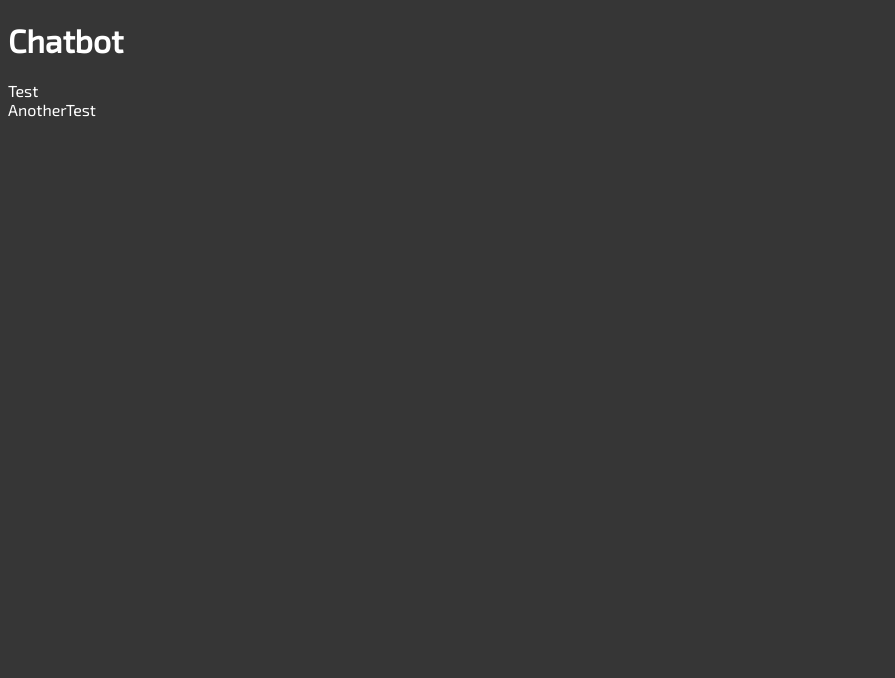
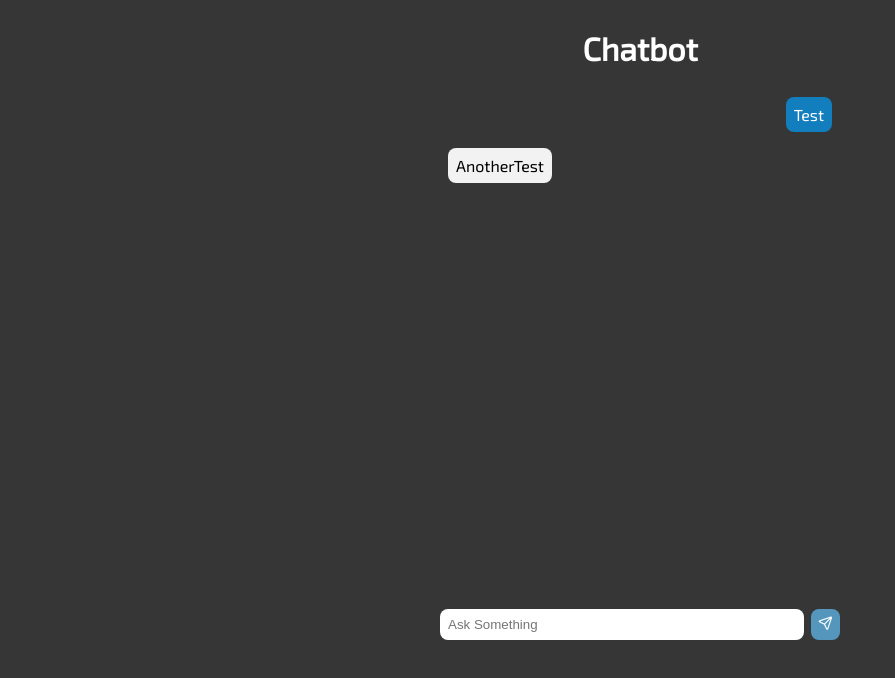
Before and after one commit to lrsbn/chatbot, a React (Create React App) app in the folder chatbot/: page / in a window 1280 px wide. Shown: the top 678 px of the page, without its empty margins (0-895 px from the left). Built offline with nearby package versions, Linux system fonts and the light colour scheme.

Commit message:
Generelles Aussehen

```diff
--- a/chatbot/package.json
+++ b/chatbot/package.json
@@ -7,10 +7,12 @@
     "@testing-library/react": "^11.2.7",
     "@testing-library/user-event": "^12.8.3",
     "firebase": "^9.0.0",
+    "primeicons": "^4.1.0",
     "react": "^17.0.2",
     "react-dom": "^17.0.2",
     "react-firebase-hooks": "^3.0.4",
     "react-scripts": "4.0.3",
+    "react-transition-group": "^4.4.2",
     "sass": "^1.38.2",
     "web-vitals": "^1.1.2"
   },
--- a/chatbot/src/components/App.jsx
+++ b/chatbot/src/components/App.jsx
@@ -2,6 +2,8 @@ import React from 'react';
 import { ChatMessage } from './ChatMessage';
 
 export const App = () => {
+    const [currentMessage, setCurrentMessage] = React.useState("");
+
     const messages = [
         {
             text: "Test",
@@ -15,14 +17,23 @@ export const App = () => {
         }
     ]
 
+    const submitMessage = () => {
+
+    }
+
     return(
         <div className="chatbot">
-            <h1>Chatbot</h1>
             <div className="content">
-                {console.log(messages)}
-                {messages && messages.map(msg => {
-                    return <ChatMessage key={msg.key} message={msg} />
-                })}
+                <h1>Chatbot</h1>
+                <div className="chat-room">
+                    {messages && messages.map(msg => {
+                        return <ChatMessage key={msg.key} message={msg} />
+                    })}
+                </div>
+                <form className="inputForm" onSubmit={submitMessage} >
+                    <input className="inputField" value={currentMessage} type="text" placeholder="Ask Something" onChange={(e) => setCurrentMessage(e.target.value)} />
+                    <button className="inputButton" type="submit" disabled={!currentMessage}><i className="pi pi-send"/></button>
+                </form>
             </div>
         </div>
     )
--- a/chatbot/src/components/ChatMessage.jsx
+++ b/chatbot/src/components/ChatMessage.jsx
@@ -3,7 +3,7 @@ import React from 'react';
 export const ChatMessage = (props) => {
     const {text, sentByMe} = props.message;
     return(
-        <div className={`${sentByMe ? "sent" : "received"}`}>
+        <div className={`chatMessage ${sentByMe ? "sent" : "received"}`}>
             {text}
         </div>
     )
--- /dev/null
+++ b/chatbot/src/scss/_chatbot.scss
@@ -0,0 +1,71 @@
+.chatbot {
+    display: flex;
+    justify-content: center;
+
+    .content {
+
+        h1 {
+            text-align: center;
+        }
+
+        .chat-room {
+            display: grid;
+            width: 25rem;
+            position: relative;
+        }
+    }
+}
+
+.chatMessage {
+    font-weight: 200;
+    margin: .5rem;
+    padding: .5rem;
+    border-radius: .5rem;
+
+    &.sent {
+        justify-self: end;
+        background-color: $background-color-sent;
+        color: $color-sent;
+    }
+
+    &.received {
+        justify-self: start;
+        background-color: $background-color-received;
+        color: $color-received;
+    }
+
+}
+
+.inputForm {
+    position: fixed;
+    bottom: 10rem;
+    width: 25rem;
+    display: flex;
+
+    .inputField {
+        flex-grow: 1;
+        margin: .5rem .2rem 0 0;
+        padding: .5rem;
+        border-radius: .5rem;
+        border: none;
+        width: 100%;
+    }
+
+    .inputButton {
+        background-color: $background-color-sent;
+        margin: .5rem 0 0 .2rem;
+        padding: .5rem;
+        border-radius: .5rem;
+        border: none;
+        // width: 2rem;
+        // height: 2rem;
+
+        i {
+            color: $color;
+        }
+
+        &:disabled {
+            background-color: $background-color-disabled;
+        }
+    }
+}
--- a/chatbot/src/scss/_variables.scss
+++ b/chatbot/src/scss/_variables.scss
@@ -3,3 +3,8 @@
 $font: 'Exo 2', sans-serif;
 $background-color: hsl(0, 0%, 21%);
 $color: white;
+$color-sent: $color;
+$background-color-sent: hsla(202, 100%, 50%, 0.671);
+$background-color-disabled: hsla(202, 100%, 70%, 0.671);
+$color-received: black;
+$background-color-received: hsl(0, 0%, 95%);
--- a/chatbot/src/scss/index.scss
+++ b/chatbot/src/scss/index.scss
@@ -1,4 +1,7 @@
 @import url('https://fonts.googleapis.com/css2?family=Exo+2&display=swap');
+
+@import 'primeicons/primeicons.css';
 
 @import 'variables';
 @import 'general';
+@import 'chatbot';
```
Also changed, not shown: 1 other file (tests, documents, lock files or other folders).
